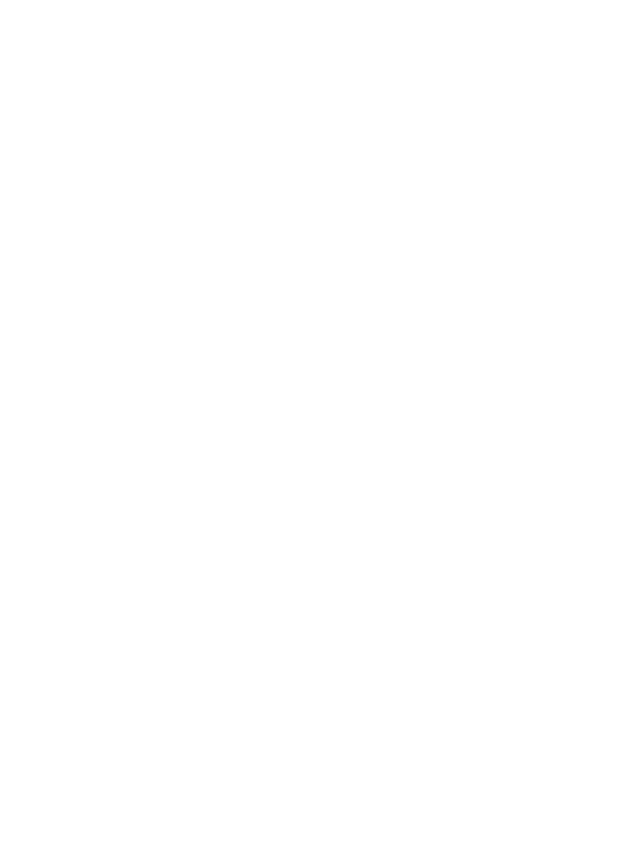
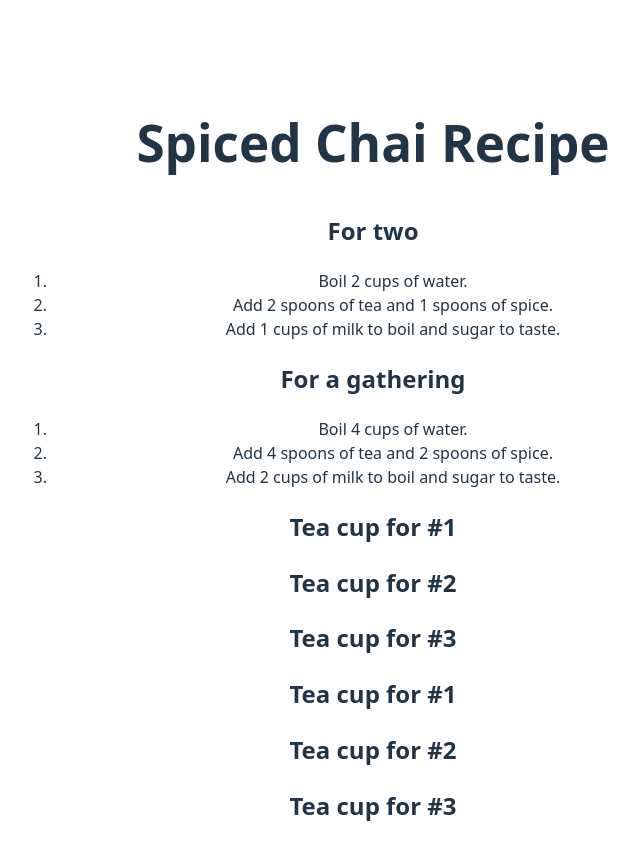
Before and after one commit to jason6842/Antra, a React (Vite) app in the folder Advance/: page / in a window 1280 px wide. Shown: the part 2827-3687 px from the top of the page, without its empty margins (267-907 px from the left). Before the commit the page ends 2931 px from the top, so only its background shows below. Built offline with nearby package versions, Linux system fonts and the light colour scheme.

Commit message:
Pure and Impure

```diff
--- a/Advance/src/App.tsx
+++ b/Advance/src/App.tsx
@@ -7,6 +7,9 @@
 import DescribingTheUI from "./DescribingTheUI";
 import { Named1, Named2 } from "./components/Named.tsx"
 import Profile from "./components/ChildrenProp/Profile.tsx";
+import Pure from "./components/Pure.tsx";
+import Impure from "./components/Impure.tsx";
+
 
 function App() {
   const htmlInJSX = <h4>You can have html in JSX</h4>
@@ -39,6 +42,9 @@
         <Named1></Named1>
         <Named2></Named2>
         <Profile></Profile>
+        <Pure></Pure>
+        <Impure></Impure>
+
     </div>
   );
 }
--- /dev/null
+++ b/Advance/src/components/Impure.tsx
@@ -0,0 +1,28 @@
+let guest = 0;
+
+function Cup() {
+    // Bad: changing a preexisting variable!
+    guest = guest + 1
+    return <h2>Tea cup for #{guest}</h2>
+}
+
+function PureCup({correctGuest}: any) {
+    return <h2>Tea cup for #{correctGuest}</h2>
+}
+
+export default function Impure() {
+    // Increments guest by 1 each time the Cup component is called so it is impure
+    return (
+        <>
+            <Cup/>
+            <Cup/>
+            <Cup/>
+
+            <PureCup correctGuest={1}/>
+            <PureCup correctGuest={2}/>
+            <PureCup correctGuest={3}/>
+
+
+        </>
+    )
+}
--- /dev/null
+++ b/Advance/src/components/Pure.tsx
@@ -0,0 +1,33 @@
+// Pure Function
+// 1. It minds it own business. A function that does not change an objects or variables that existed
+//    before it was called
+// 2. Same inputs, same outputs. Given the same inputs, pure function should always return the same result.
+// NO SIDE EFFECTS
+
+// Pure functions does not mutate variables outside of the function's scope or objects that were
+// created before the call, which makes it IMPURE
+
+// Local Mutation
+// Change variables and objects inside the scope of function while rendering is completely fine
+
+function Recipe({ drinkers }: any ) {
+    return (
+      <ol>
+        <li>Boil {drinkers} cups of water.</li>
+        <li>Add {drinkers} spoons of tea and {0.5 * drinkers} spoons of spice.</li>
+        <li>Add {0.5 * drinkers} cups of milk to boil and sugar to taste.</li>
+      </ol>
+    );
+  }
+
+  export default function Pure() {
+    return (
+      <section>
+        <h1>Spiced Chai Recipe</h1>
+        <h2>For two</h2>
+        <Recipe drinkers={2} />
+        <h2>For a gathering</h2>
+        <Recipe drinkers={4} />
+      </section>
+    );
+  }
```
